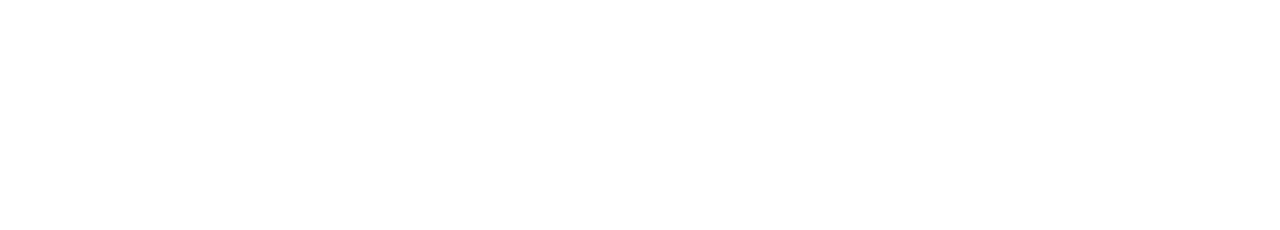
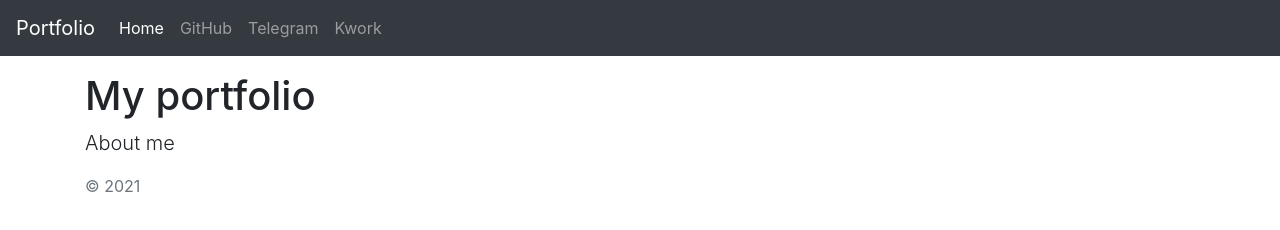
Before and after one commit to GrehBan/grehban.github.io, a plain HTML site: page index.html in a window 1280 px wide. Drawn offline with nearby package versions, Linux system fonts and the light colour scheme.

Commit message:
Update index.html

```diff
--- a/index.html
+++ b/index.html
@@ -1,7 +1,59 @@
 <!doctype html>
-<html>
+<html lang="en">
   <head>
+    <meta charset="utf-8">
+    <meta name="viewport" content="width=device-width, initial-scale=1, shrink-to-fit=no">
+    <meta name="description" content="">
+    <meta name="author" content="">
+    <title>Sticky Footer Navbar Template for Bootstrap</title>
+    <!-- Bootstrap core CSS -->
+    <link rel="stylesheet" href="https://stackpath.bootstrapcdn.com/bootstrap/4.1.3/css/bootstrap.min.css" integrity="sha384-MCw98/SFnGE8fJT3GXwEOngsV7Zt27NXFoaoApmYm81iuXoPkFOJwJ8ERdknLPMO" crossorigin="anonymous">" rel="stylesheet">
   </head>
+
   <body>
-  </body>
+
+    <header>
+      <!-- Fixed navbar -->
+      <nav class="navbar navbar-expand-md navbar-dark fixed-top bg-dark">
+        <a class="navbar-brand" href="index.html">Portfolio</a>
+        <button class="navbar-toggler" type="button" data-toggle="collapse" data-target="#navbarCollapse" aria-controls="navbarCollapse" aria-expanded="false" aria-label="Toggle navigation">
+          <span class="navbar-toggler-icon"></span>
+        </button>
+        <div class="collapse navbar-collapse" id="navbarCollapse">
+          <ul class="navbar-nav mr-auto">
+            <li class="nav-item active">
+              <a class="nav-link" href="index.html">Home <span class="sr-only">(current)</span></a>
+            </li>
+            <li class="nav-item">
+              <a class="nav-link" href="https://github.com/grehban">GitHub</a>
+            </li>
+            <li class="nav-item">
+              <a class="nav-link" href="https://t.me/grehban">Telegram</a>
+            </li>
+            <li class="nav-item">
+              <a class="nav-link" href="https://kwork.ru/grehban">Kwork</a>
+            </li>
+          </ul>
+        </div>
+      </nav>
+    </header>
+
+    <!-- Begin page content -->
+    <main role="main" class="container">
+      <h1 class="mt-5">My portfolio</h1>
+      <p class="lead">About me</p>
+    </main>
+    <footer class="footer">
+      <div class="container">
+        <span class="text-muted">© 2021</span>
+      </div>
+    </footer>
+
+    <!-- Bootstrap core JavaScript
+    ================================================== -->
+    <!-- Placed at the end of the document so the pages load faster -->
+  <script src="https://code.jquery.com/jquery-3.3.1.slim.min.js" integrity="sha384-q8i/X+965DzO0rT7abK41JStQIAqVgRVzpbzo5smXKp4YfRvH+8abtTE1Pi6jizo" crossorigin="anonymous"></script>
+  <script src="https://cdnjs.cloudflare.com/ajax/libs/popper.js/1.14.3/umd/popper.min.js" integrity="sha384-ZMP7rVo3mIykV+2+9J3UJ46jBk0WLaUAdn689aCwoqbBJiSnjAK/l8WvCWPIPm49" crossorigin="anonymous"></script>
+  <script src="https://stackpath.bootstrapcdn.com/bootstrap/4.1.3/js/bootstrap.min.js" integrity="sha384-ChfqqxuZUCnJSK3+MXmPNIyE6ZbWh2IMqE241rYiqJxyMiZ6OW/JmZQ5stwEULTy" crossorigin="anonymous"></script>
+</body>
 </html>
```
